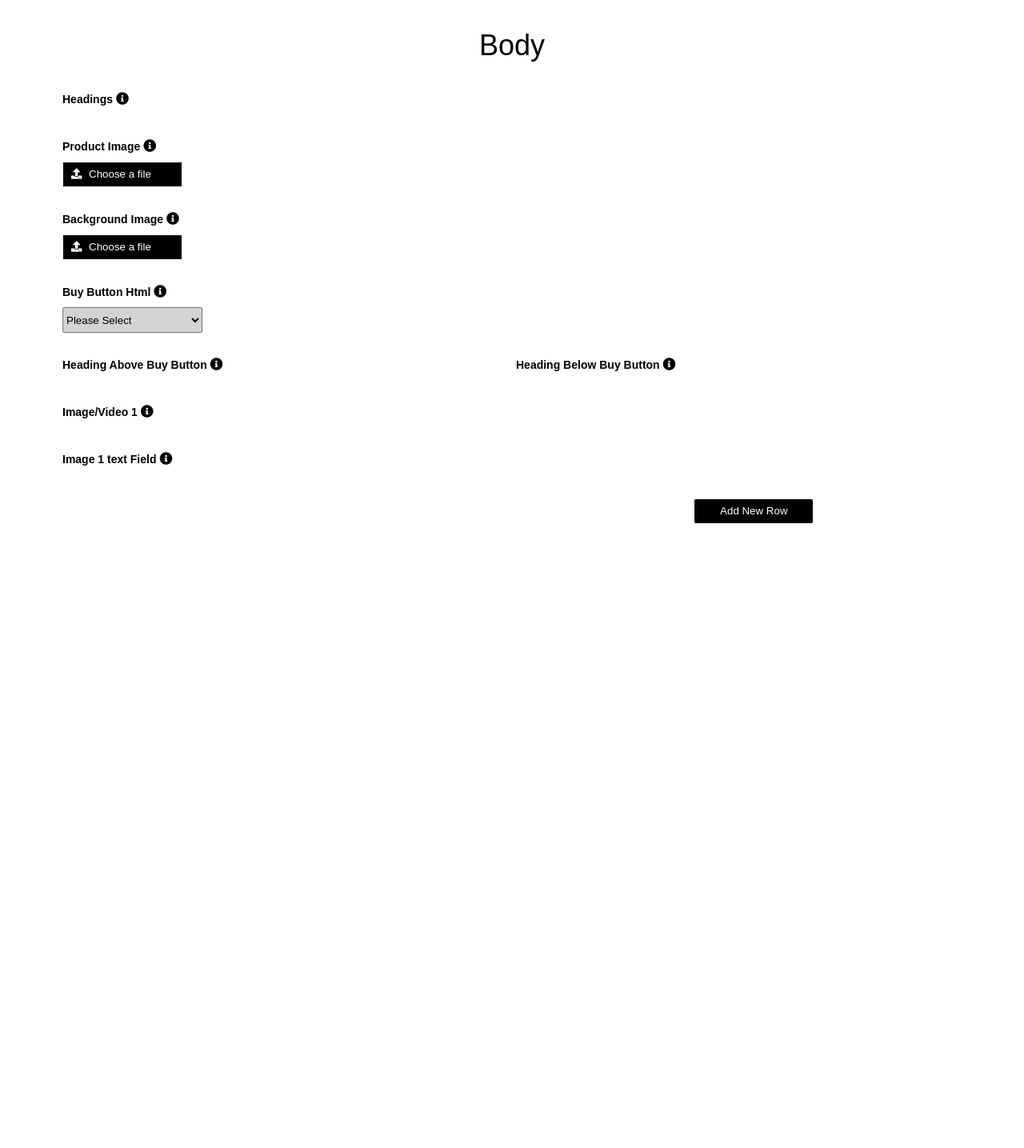
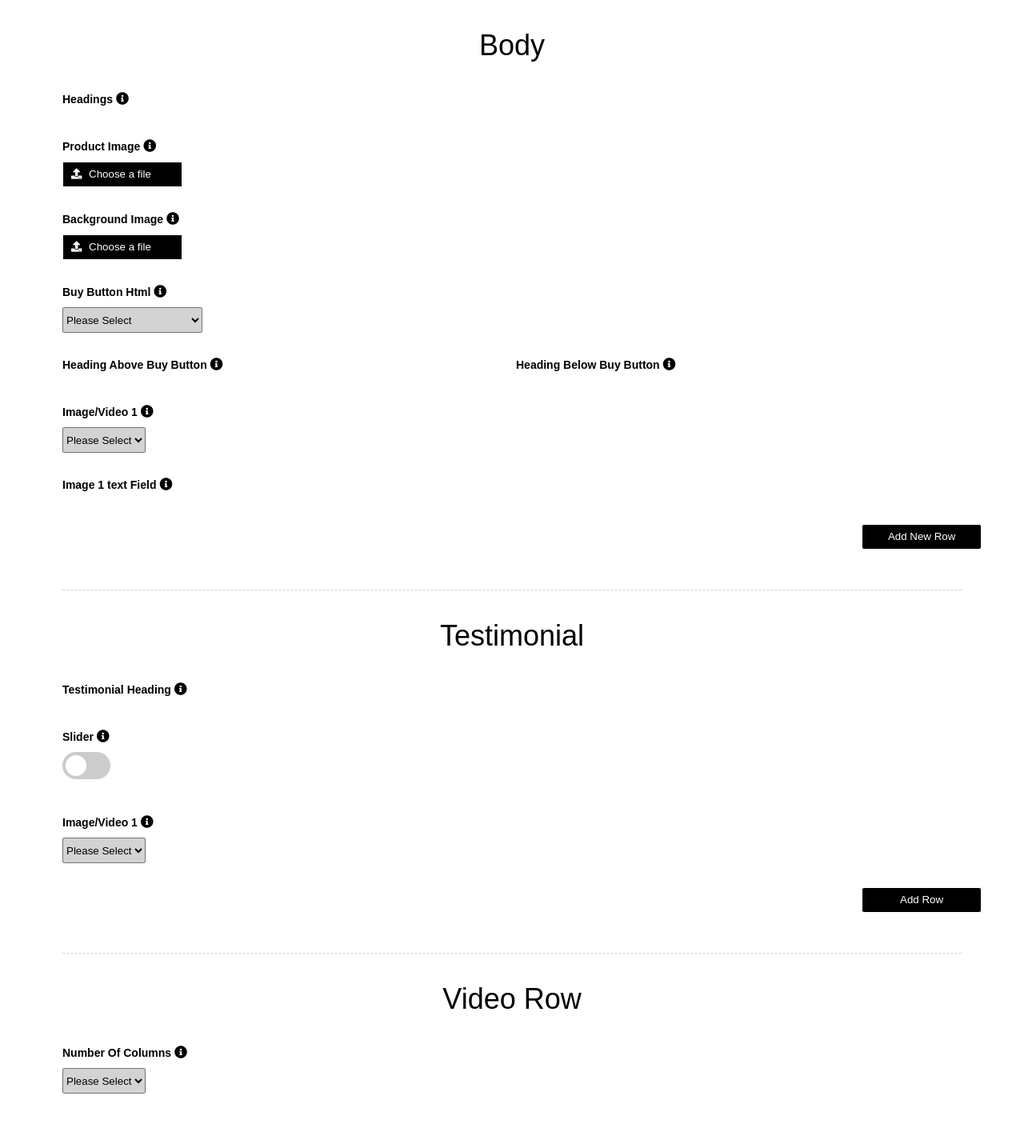
Before and after one commit to nptai/qsp_tool, a Flask app: template templates/index.html in a window 1280 px wide. Shown: the part 367-1802 px from the top of the page at 80% size. Before the commit the page ends 1022 px from the top, so only its background shows below. Run offline with Flask 2, Linux system fonts and the light colour scheme; the template is opened without the code that fills it, so the values that code supplies are empty; some libraries are stand-ins or nearby versions.

Commit message:
add something

```diff
--- a/templates/index.html
+++ b/templates/index.html
@@ -106,12 +106,37 @@
               <img src="./"/>
             </div>
           </label>
-          <!-- here -->
-          <select name="text">
+          <select name="text" onchange="on_change_buy_button(this)">
             <option value="0">Please Select</option>
             <option value="1">Buy button through code</option>
             <option value="2">Buy button through image</option>
           </select>
+        </div>
+        <div class="group-input2">
+          <div id="buy-button-code" style="display: none;">
+            <label>
+              Buy button through code
+            </label>
+            <textarea></textarea>
+          </div>
+          <div id="buy-button-image" style="display: none;">
+            <label>
+              Buy button through image
+            </label>
+            <div class="input-file">
+              <button>
+                <div class="fake-btn">
+                  <i class="fas fa-upload"></i>
+                  Choose a file
+                </div>
+                <input type="file" id="background_img"/>
+              </button>
+            </div>
+            <label>
+              Button Link
+            </label>
+            <input type="text"/>
+          </div>
         </div>
       </div>
 
@@ -138,18 +163,76 @@
         </div>
       </div>
 
-      <div class="block image_video">
+      <div class="block body image-video">
       </div>
 
       <div class="block">
         <div class="group-input3"></div>
         <div class="group-input3"></div>
-        <div class="group-input3">
-          <button onclick="add_block_iv()"> Add New Row </button>
+        <div class="group-input3" id="button">
+          <button onclick="add_block_iv('body')"> Add New Row </button>
         </div>
       </div>
 
     </div>
+    <div class="body-wrapper">
+      <h1 class="title">Testimonial</h1>
+      <div class="block">
+        <label>
+          Testimonial Heading
+          <div class="tool-tips">
+            <i class="fas fa-info-circle"></i>
+            <img src="./"/>
+          </div>
+        </label>
+        <div class="mce"></div>
+      </div>
+      <div class="block">
+        <label>
+          Slider
+          <div class="tool-tips">
+            <i class="fas fa-info-circle"></i>
+            <img src="./"/>
+          </div>
+        </label>
+        <label class="switch">
+          <input type="checkbox">
+          <span class="slider round"></span>
+        </label>
+      </div>
+      <div class="block testimonial image-video">
+      </div>
+      <div class="block">
+        <div class="group-input3"></div>
+        <div class="group-input3"></div>
+        <div class="group-input3" id="button">
+          <button onclick="add_block_iv('testimonial')"> Add Row </button>
+        </div>
+      </div>
+    </div>
+
+    <div class="body-wrapper">
+        <h1 class="title">Video Row</h1>
+        <div class="block">
+          <label>
+            Number Of Columns
+            <div class="tool-tips">
+              <i class="fas fa-info-circle"></i>
+              <img src="./"/>
+            </div>
+          </label>
+
+          <select name="text" onchange="on_add_video_row(this)">
+            <option value="0">Please Select</option>
+            <option value="1">1</option>
+            <option value="2">2</option>
+            <option value="3">3</option>
+            <option value="4">4</option>
+          </select>
+        </div>
+        <div class="block video-rows">
+        </div>
+      </div>
   </div>
 </body>
 
@@ -172,13 +255,79 @@
     }
   }
 
-  add_block_iv = () => {
-    var b = $(".block.image_video")
+  delete_video_row = (id) => {
+    $(`#video-rows-${id}`).remove()
+  }
+
+  add_video_row = (id) => {
+    $(".block.video-rows").append(
+      `
+      <div class="block" id="video-rows-${id}">
+        <div class="group-input3">
+          <label>
+            Video Embed Url
+          </label>
+          <textarea></textarea>
+        </div>
+        <div class="group-input3"></div>
+        <div class="group-input3" id="button">
+          <button onclick="delete_video_row(${id})"> Delete Row </button>
+        </div>
+      </div>
+      `
+    )
+  }
+
+  on_add_video_row = (obj) => {
+    var x = parseInt(obj.value || obj.options[obj.selectedIndex].value)
+    $(".block.video-rows").empty()
+    for (var i = 0; i < x; ++i) {
+      add_video_row(i)
+    }
+  }
+
+  on_change_buy_button = (obj) => {
+    var x = (obj.value || obj.options[obj.selectedIndex].value)
+    if (x == 0) {
+      $("#buy-button-code").hide()
+      $("#buy-button-image").hide()
+    } else if (x == 1) {
+      $("#buy-button-code").show()
+      $("#buy-button-image").hide()
+    } else if (x == 2) {
+      $("#buy-button-code").hide()
+      $("#buy-button-image").show()
+    }
+  }
+
+  on_change_iv = (obj, scope, id) => {
+    var x = (obj.value || obj.options[obj.selectedIndex].value)
+    var img = `#${scope}-iv-image-${id}`
+    var video = `#${scope}-iv-video-${id}`
+
+    if (x == 0) {
+      $(img).hide()
+      $(video).hide()
+    } else if (x == 1) {
+      $(img).show()
+      $(video).hide()
+    } else if (x == 2) {
+      $(img).hide()
+      $(video).show()
+    }
+  }
+
+  delete_block_iv = (scope, id) => {
+    $(`.block#${scope}-iv-${id}`).hide()
+  }
+
+  add_block_iv = (scope) => {
+    var b = $(`.block.${scope}.image-video`)
     var id = b.children().length+1
     b.append(
-      `<div class="block">
+      `<div class="block" id="${scope}-iv-${id}">
         <div class="block">
-          <div class="group-input2">
+          <div class="group-input3">
             <label>
               Image/Video ${id}
               <div class="tool-tips">
@@ -186,11 +335,40 @@
                 <img src="./"/>
               </div>
             </label>
+            <select name="text" onchange="on_change_iv(this, '${scope}', ${id})">
+              <option value="0">Please Select</option>
+              <option value="1">Image</option>
+              <option value="2">Video</option>
+            </select>
           </div>
-          <div class="group-input2">
-          </div>
-        </div>
-        <div class="block">
+          <div class="group-input3">
+            <div class="input-file" id="${scope}-iv-image-${id}" style="display: none;">
+              <label>
+                Image file
+              </label>
+              <button>
+                <div class="fake-btn">
+                  <i class="fas fa-upload"></i>
+                  Choose a file
+                </div>
+                <input type="file" id="background_img"/>
+              </button>
+            </div>
+            <div id="${scope}-iv-video-${id}" style="display: none;">
+              <label>
+                Video Embed Url
+              </label>
+              <textarea></textarea>
+            </div>
+          </div>`
+          +
+          (id > 1 ? `<div class="group-input3" id="button">
+            <button onclick="delete_block_iv('${scope}', ${id})"> Remove Row </button>
+          </div>` : `<div class="group-input3"></div>`)
+          +
+        `</div>`
+        +
+        (scope == "body" ? `<div class="block">
           <label>
             Image ${id} text Field
             <div class="tool-tips">
@@ -198,18 +376,22 @@
               <img src="./"/>
             </div>
           </label>
-          <div class="mce" id="${id}"></div>
-        </div>
-      </div>`
+          <div class="mce" id="${scope}-iv-mce-${id}"></div>
+        </div>`:``)
+        +
+      `</div>`
     )
-    tinymce.init({ selector:'.mce' })
+
+    if (scope == "body") tinymce.init({ selector:'.mce' })
   }
 
   tinymce.init({ selector:'.mce' })
 
   $('.block.block-2').ready(header_links("./"))
 
-  $(".block.image_video").ready(add_block_iv())
+  $(".block.body.image-video").ready(add_block_iv("body"))
+
+  $(".block.testimonial.image-video").ready(add_block_iv("testimonial"))
 
 </script>
 
--- a/templates/styles.css
+++ b/templates/styles.css
@@ -174,3 +174,66 @@
   border: solid 1px #ffffff;
   transition: ease .3s;
 }
+
+#button {
+  float:right;
+}
+
+
+.switch {
+  position: relative;
+  display: inline-block;
+  width: 60px;
+  height: 34px;
+}
+
+/* Hide default HTML checkbox */
+.switch input {display:none;}
+
+/* The slider */
+.slider {
+  position: absolute;
+  cursor: pointer;
+  top: 0;
+  left: 0;
+  right: 0;
+  bottom: 0;
+  background-color: #ccc;
+  -webkit-transition: .4s;
+  transition: .4s;
+}
+
+.slider:before {
+  position: absolute;
+  content: "";
+  height: 26px;
+  width: 26px;
+  left: 4px;
+  bottom: 4px;
+  background-color: white;
+  -webkit-transition: .4s;
+  transition: .4s;
+}
+
+input:checked + .slider {
+  background-color: rgb(16, 182, 90);
+}
+
+input:focus + .slider {
+  box-shadow: 0 0 1px rgb(16, 182, 90);
+}
+
+input:checked + .slider:before {
+  -webkit-transform: translateX(26px);
+  -ms-transform: translateX(26px);
+  transform: translateX(26px);
+}
+
+/* Rounded sliders */
+.slider.round {
+  border-radius: 34px;
+}
+
+.slider.round:before {
+  border-radius: 50%;
+}
```
